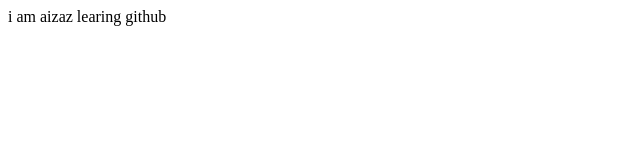
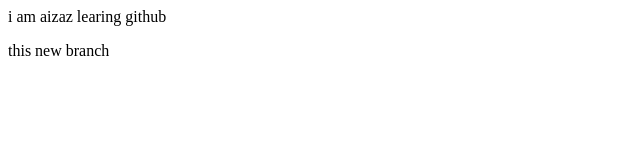
Before and after one commit to aizazNawab/local-repo-from-my-mac, a plain HTML site: page index.html in a window 1280 px wide. Shown: the full height of the page, 0-640 px from the left. Drawn offline with Linux system fonts and the light colour scheme.

Commit message:
new features

```diff
--- a/index.html
+++ b/index.html
@@ -1 +1,2 @@
 <P>i am aizaz learing github</P>
+<P>this new branch</P>
```
Also changed, not shown: style.css (line endings or trailing spaces).
